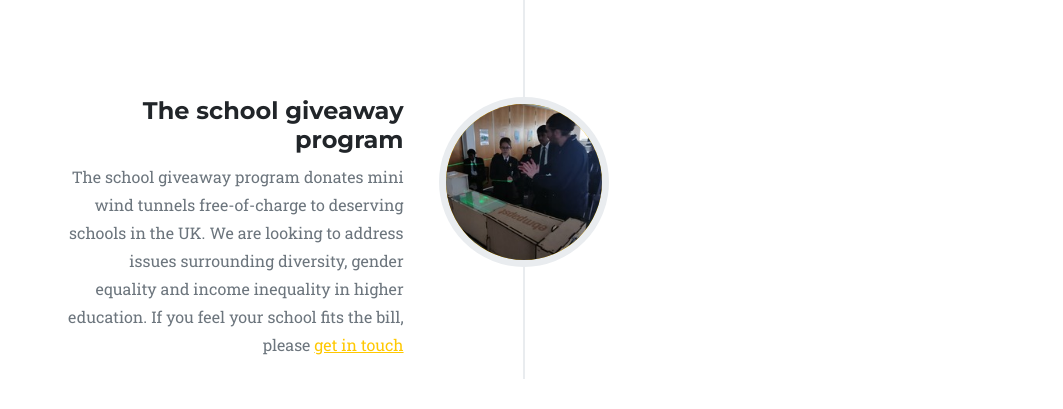
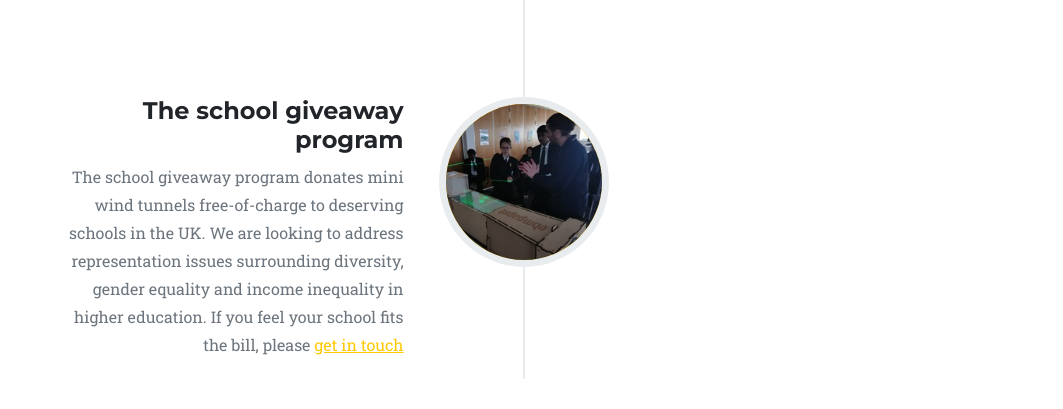
Before and after one commit to MiniWindTunnelProject/The-Mini-Wind-Tunnel-Project, a plain HTML site: page index.html in a window 1280 px wide. Shown: the part 3362-3771 px from the top of the page, without its empty margins (116-1179 px from the left). Drawn offline with nearby package versions, Linux system fonts and the light colour scheme.

Commit message:
changes to website

```diff
--- a/index.html
+++ b/index.html
@@ -131,7 +131,7 @@
 								<div class="timeline-heading">
 									<h4>The school giveaway program</h4>
 								</div>
-								<div class="timeline-body"><p class="text-muted"> The school giveaway program donates mini wind tunnels free-of-charge to deserving schools in the UK. We are looking to address issues surrounding diversity, gender equality and income inequality in higher education. If you feel your school fits the bill, please <a href="mailto:miniwindtunnelproject@gmail.com?subject=Project Contribution">get in touch</a> </p></div>
+								<div class="timeline-body"><p class="text-muted"> The school giveaway program donates mini wind tunnels free-of-charge to deserving schools in the UK. We are looking to address representation issues surrounding diversity, gender equality and income inequality in higher education. If you feel your school fits the bill, please <a href="mailto:miniwindtunnelproject@gmail.com?subject=Project Contribution">get in touch</a> </p></div>
 							</div>
                     </li>
                 </ul>
```
